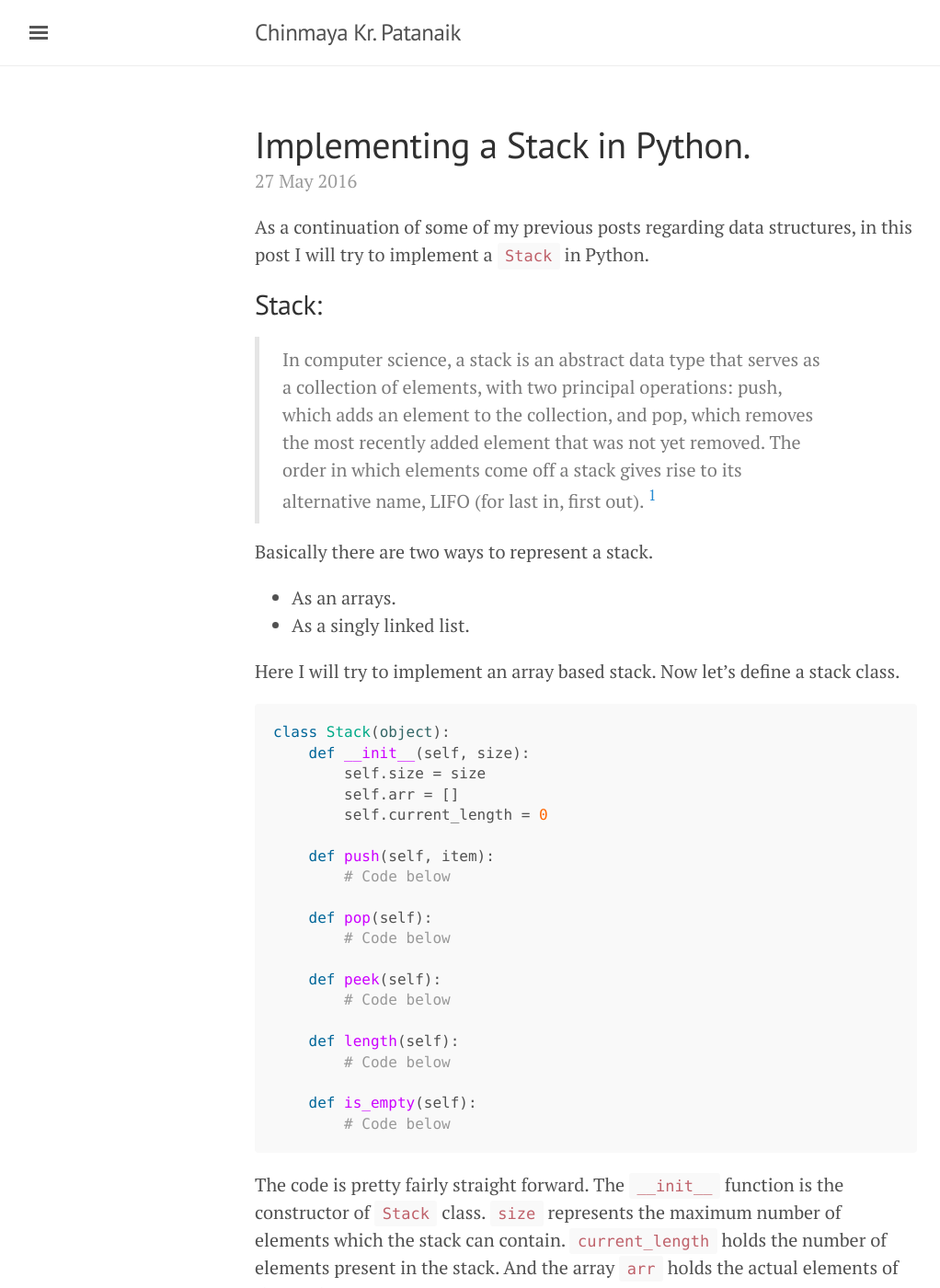
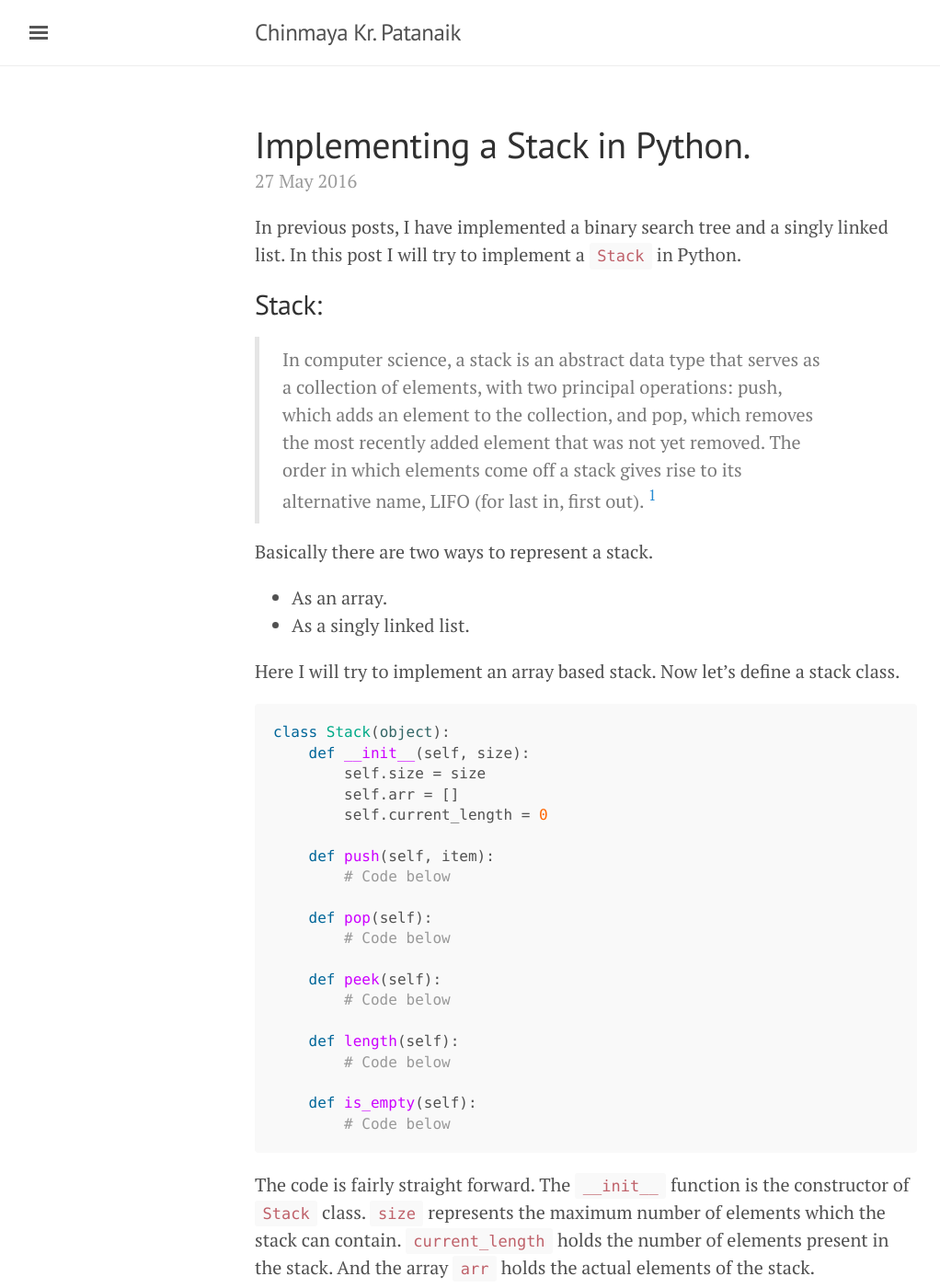
Before and after one commit to pattu777/pattu777.github.io, a Jekyll site: the page built from _posts/2016-05-27-Stack-in-Python.md, in a window 1280 px wide and 1400 px high. Shown: the whole window at 92% size, without its empty margins (3-1025 px from the left). Built offline with Jekyll 4.4.1, drawn with Linux system fonts in a browser that asks for light colours; comment, search, counter and statistics services are not loaded.

Commit message:
spelling corrected

````diff
--- a/_posts/2016-05-27-Stack-in-Python.md
+++ b/_posts/2016-05-27-Stack-in-Python.md
@@ -4,7 +4,7 @@ title: Implementing a Stack in Python.
 comments: true
 ---
 
-As a continuation of some of my previous posts regarding data structures, in this post I will try to implement a `Stack` in Python.
+In previous posts, I have implemented a binary search tree and a singly linked list. In this post I will try to implement a `Stack` in Python.
 
 ## Stack:
 
@@ -12,7 +12,7 @@ As a continuation of some of my previous posts regarding data structures, in thi
 
 Basically there are two ways to represent a stack.
 
-* As an arrays.
+* As an array.
 * As a singly linked list.
 
 Here I will try to implement an array based stack. Now let's define a stack class.
@@ -40,7 +40,7 @@ class Stack(object):
         # Code below
 ```
 
-The code is pretty fairly straight forward. The `__init__` function is the constructor of `Stack` class. `size` represents the maximum number of elements which the stack can contain. `current_length` holds the number of elements present in the stack. And the array `arr` holds the actual elements of the stack.
+The code is fairly straight forward. The `__init__` function is the constructor of `Stack` class. `size` represents the maximum number of elements which the stack can contain. `current_length` holds the number of elements present in the stack. And the array `arr` holds the actual elements of the stack.
 
 Now let's implement the basic operations one by one.
 
````
